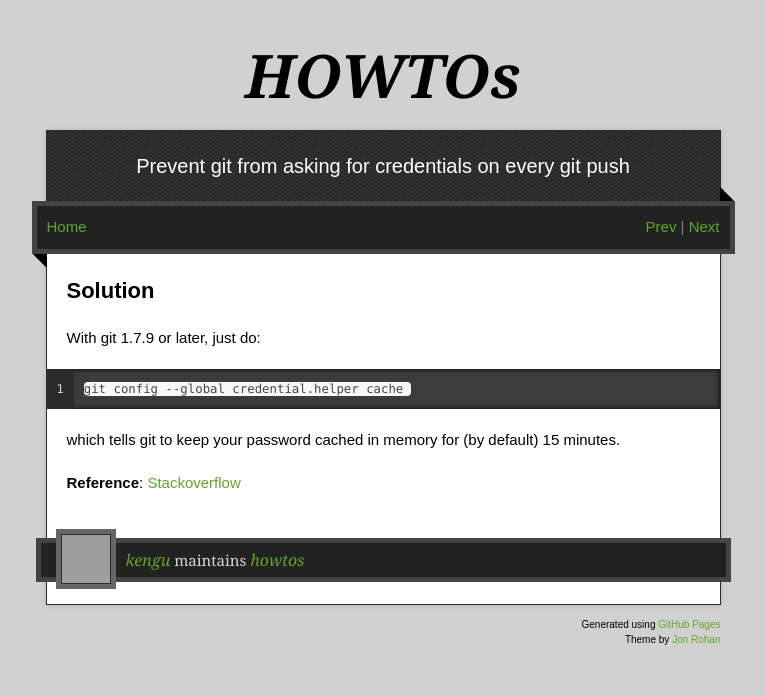
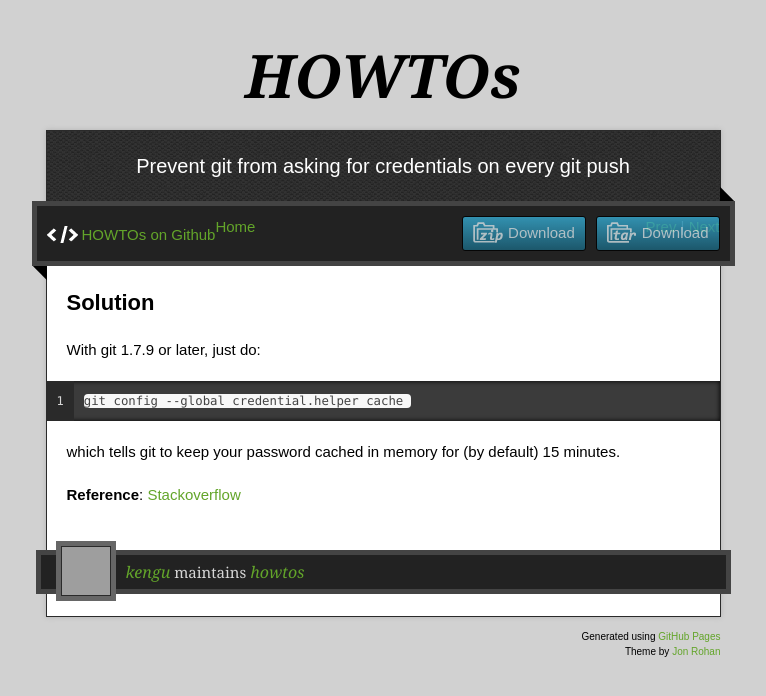
Before and after one commit to kengu/howtos, a Jekyll site: the page built from _posts/git/2012-07-23-credential-helpers.md, in a window 1280 px wide. Shown: the top 696 px of the page, without its empty margins (257-1023 px from the left). Built offline with Jekyll 4.4.1, drawn with Linux system fonts in a browser that asks for light colours; nearby versions of some CDN libraries; grey boxes are pictures that could not be loaded.

Commit message:
Update _posts/git/2012-07-23-credential-helpers.md

```diff
--- a/_posts/git/2012-07-23-credential-helpers.md
+++ b/_posts/git/2012-07-23-credential-helpers.md
@@ -3,6 +3,11 @@
 layout: howto
 title: Prevent git from asking for credentials on every git push
 category: git
+code: true
+code_title: HOWTOs on Github
+code_owner: kengu
+code_repo: howtos
+code_branch: gh-pages
 
 ---
 
```
